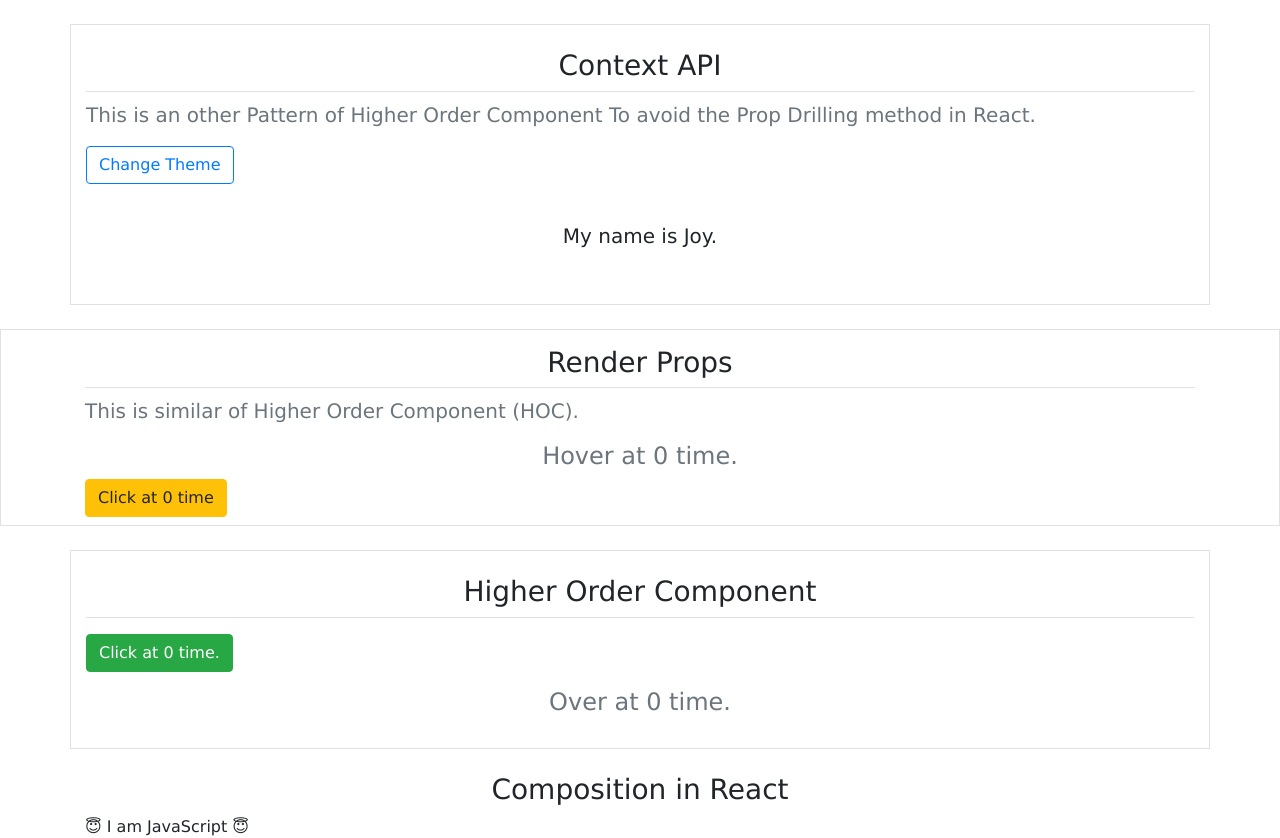
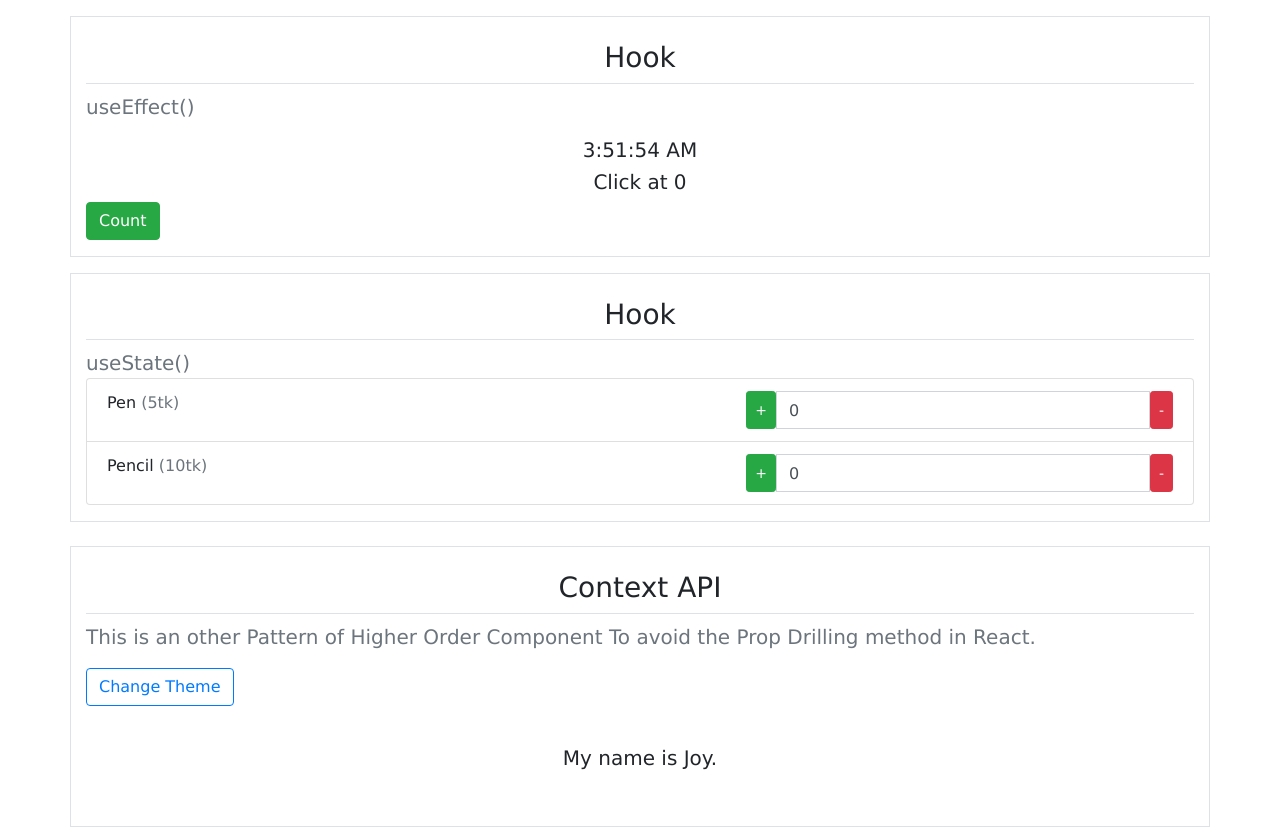
Before and after one commit to joy-narayon-roy/learn_react, a React (Create React App) app: page / in a window 1280 px wide. Shown: the top 838 px of the page. Built offline with nearby package versions, Linux system fonts and the light colour scheme.

Commit message:
Learning Hook

```diff
--- a/src/App.js
+++ b/src/App.js
@@ -10,12 +10,17 @@ import Composition from './components/Composition.jsx';
 import HigherOrderComponent from './components/HigherOrderComponent.jsx';
 import RenderProps from './components/RenderProps.jsx';
 import ContextApi from './components/ContextApi.jsx';
+import UseState from './Hook/UseState.jsx';
+import UseEffect from './Hook/UseEffect.jsx';
+
 
 function App() {
 
 return (
     <div>
         <body>
+        <UseEffect />
+        <UseState />
         <ContextApi />
         <RenderProps />
         <HigherOrderComponent />
--- /dev/null
+++ b/src/Hook/UseEffect.jsx
@@ -0,0 +1,52 @@
+import React, {
+    useState,
+    useEffect
+} from 'react';
+
+export default function UseState() {
+
+    const [time,updateTime]=useState(new Date().toLocaleTimeString());
+
+    const [count,updateCount]=useState(0);
+
+    const add=()=>{
+        updateCount(pre=>pre+1)
+    }
+
+    //This useEffect function run When the timer is updated
+    useEffect(()=>{
+        let timer = setInterval(()=>updateTime(new Date().toLocaleTimeString()),1000);
+
+        //This function run when componentWillUnmount()
+        return ()=>{
+            clearInterval(timer)
+        }
+    },[time])
+    //This is like componentDidUpdate()
+    /*
+    useEffect(()=>{
+        document.title = 'Learning useEffect Hook.'
+        console.log('Title is Updated.');
+    })
+    */
+    /*
+    useEffect(()=>{
+        document.title = 'Learning useEffect Hook.'
+        console.log('Title is Updated.');
+    },[count])
+    */
+
+    useEffect(()=>{
+        document.title = 'Learning useEffect Hook.'
+        console.log('Title is Updated.');
+    },[])
+
+    return (<section class="container my-3 py-3 border">
+    <h3 class="text-center border-bottom py-2">Hook</h3>
+    <small class="lead text-muted">useEffect()</small>
+    <h5 class="text-center mt-3">{time}</h5>
+    <h5 class="text-center">Click at {count}</h5>
+    <button class="btn btn-success" onClick={add}>Count</button>
+    </section>
+    )
+}
--- /dev/null
+++ b/src/Hook/UseState.jsx
@@ -0,0 +1,117 @@
+import React, {
+    useState
+} from 'react';
+
+export default function UseState() {
+
+
+    const [products,
+        setProducts] = useState({
+            pen: 0,
+            pencil: 0
+        })
+
+    const handelQuantity = (e)=> {
+        function add(ele) {
+            if (ele.dataset.item === 'pen') {
+                setProducts(pre=> {
+                    return {
+                        pen: pre.pen+1,
+                        pencil: pre.pencil
+                    }
+                })
+            } else if (ele.dataset.item === 'pencil') {
+                setProducts(pre=> {
+                    return {
+                        pen: pre.pen,
+                        pencil: pre.pencil+1
+                    }
+                })
+            }
+        }
+        function remove(ele) {
+            if (ele.dataset.item === 'pen') {
+                setProducts(pre=> {
+                    return {
+                        pen: pre.pen === 0?0: pre.pen-1,
+                        pencil: pre.pencil
+                    }
+                })
+            } else if (ele.dataset.item === 'pencil') {
+                setProducts(pre=> {
+                    return {
+                        pen: pre.pen,
+                        pencil: pre.pencil === 0?0: pre.pencil-1
+                    }
+                })
+            }
+        }
+        let btn = e.target;
+        if (btn.dataset.lable === 'add') {
+            add(btn)
+        } else {
+            remove(btn)
+        }
+    }
+
+    const handelInput = (e)=> {
+        const {
+            dataset,
+            valueAsNumber
+        } = e.target;
+
+        setProducts(prev=> {
+            if (dataset.lable === 'pen') {
+                return {
+                    pen: valueAsNumber >= 0?valueAsNumber: 0,
+                    pencil: prev.pencil
+                }
+            } else if (dataset.lable === 'pencil') {
+                return {
+                    pen: prev.pen,
+                    pencil: valueAsNumber >= 0?valueAsNumber: 0
+                }
+            }
+        })
+    }
+
+
+
+    return (<section class="container my-3 py-3 border">
+    <h3 class="text-center border-bottom py-2">Hook</h3>
+    <small class="lead text-muted">useState()</small>
+    <div class="container-fluids">
+        <div class="list-group">
+            <div class="list-group-item">
+                <div class="row">
+                    <div class="col-7">
+                        Pen <span class="text-muted">(5tk)</span>
+    </div>
+                    <div class="col-5">
+                        <div class="input-group">
+                            <button class="btn btn-sm btn-success" onClick={handelQuantity} type="button" data-lable="add" data-item="pen">+</button>
+                            <input type="number" onChange={handelInput} class="form-control" data-lable="pen" value={products.pen} />
+                            <button class="btn btn-sm btn-danger" onClick={handelQuantity} data-lable="remove" data-item="pen" type="button">-</button>
+        </div>
+    </div>
+    </div>
+    </div>
+            <div class="list-group-item">
+                <div class="row">
+                    <div class="col-7">
+                        Pencil <span class="text-muted">(10tk)</span>
+        </div>
+                    <div class="col-5">
+                        <div class="input-group">
+                            <button class="btn btn-sm btn-success" onClick={handelQuantity} type="button" data-lable="add" data-item="pencil">+</button>
+                            <input type="number" onChange={handelInput} class="form-control" data-lable="pencil" value={products.pencil} />
+                            <button class="btn btn-sm btn-danger" onClick={handelQuantity} data-lable="remove" data-item="pencil" type="button">-</button>
+            </div>
+        </div>
+        </div>
+    </div>
+    </div>
+    </div>
+    </section>
+    )
+}
--- a/src/components/TemperatureConverter.jsx
+++ b/src/components/TemperatureConverter.jsx
@@ -38,6 +38,7 @@ class TemperatureConverter extends Component{
 
     inputHandeler = (e)=>{
         let {value} = e.target;
+        value = parseInt(value)
         if (e.target.name==='c') {
             this.setState({
                 f:converter.ctf(value),
```
